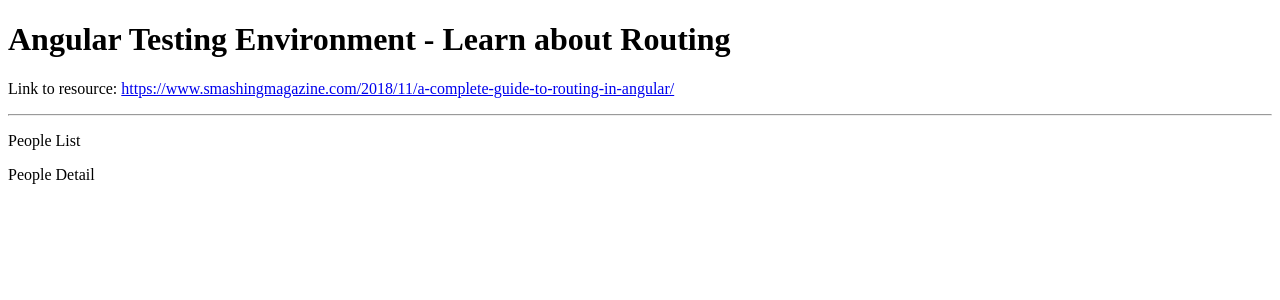
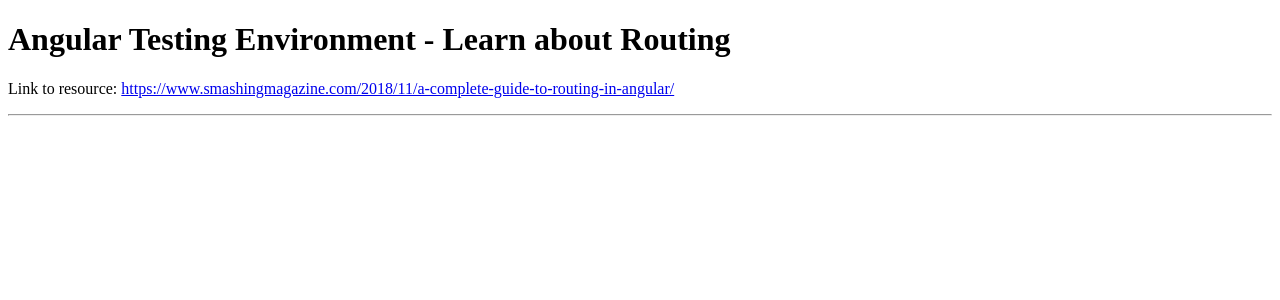
Before and after one commit to stanleyBAH/base-angular-app, an Angular app: page / in a window 1280 px wide. Shown: the top 300 px of the page. Built offline with nearby package versions, Linux system fonts and the light colour scheme; what angular-in-memory-web-api would draw is missing.

Commit message:
imported the routing module and added router outlet to app.component.html

```diff
--- a/src/app/app.component.html
+++ b/src/app/app.component.html
@@ -8,5 +8,4 @@
   </a>
 </p>
 <hr />
-<app-people-list></app-people-list>
-<app-people-detail></app-people-detail>
+<router-outlet></router-outlet>
--- a/src/app/app.module.ts
+++ b/src/app/app.module.ts
@@ -1,6 +1,7 @@
 import { NgModule } from '@angular/core';
 import { BrowserModule } from '@angular/platform-browser';
 import { InMemoryWebApiModule } from 'angular-in-memory-web-api';
+import { AppRoutingModule } from './app-routing.module';
 
 import { BackendService } from './backend.service';
 
@@ -10,7 +11,11 @@ import { PeopleDetailComponent } from './people-detail/people-detail.component';
 
 @NgModule({
   declarations: [AppComponent, PeopleListComponent, PeopleDetailComponent],
-  imports: [BrowserModule, InMemoryWebApiModule.forRoot(BackendService)],
+  imports: [
+    BrowserModule,
+    AppRoutingModule,
+    InMemoryWebApiModule.forRoot(BackendService),
+  ],
   providers: [],
   bootstrap: [AppComponent],
 })
```
